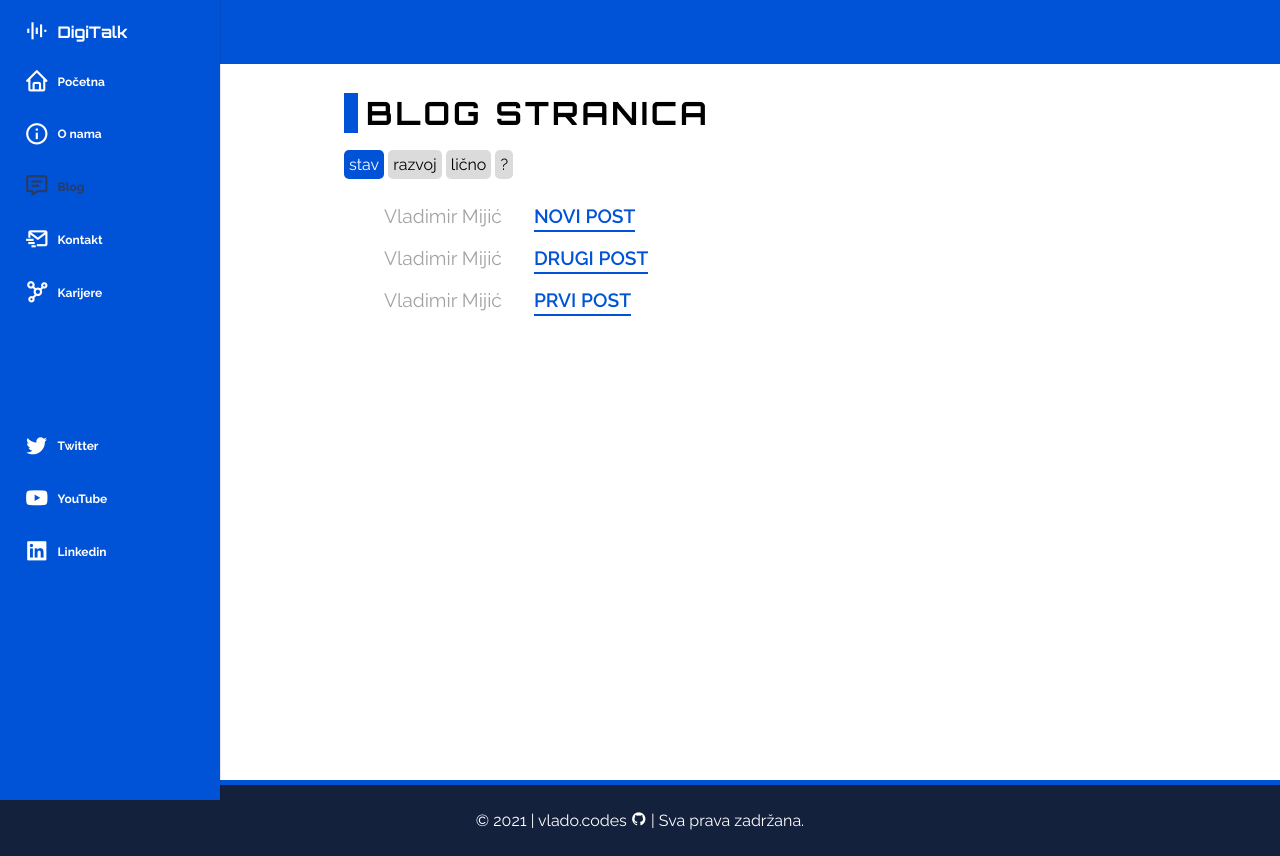
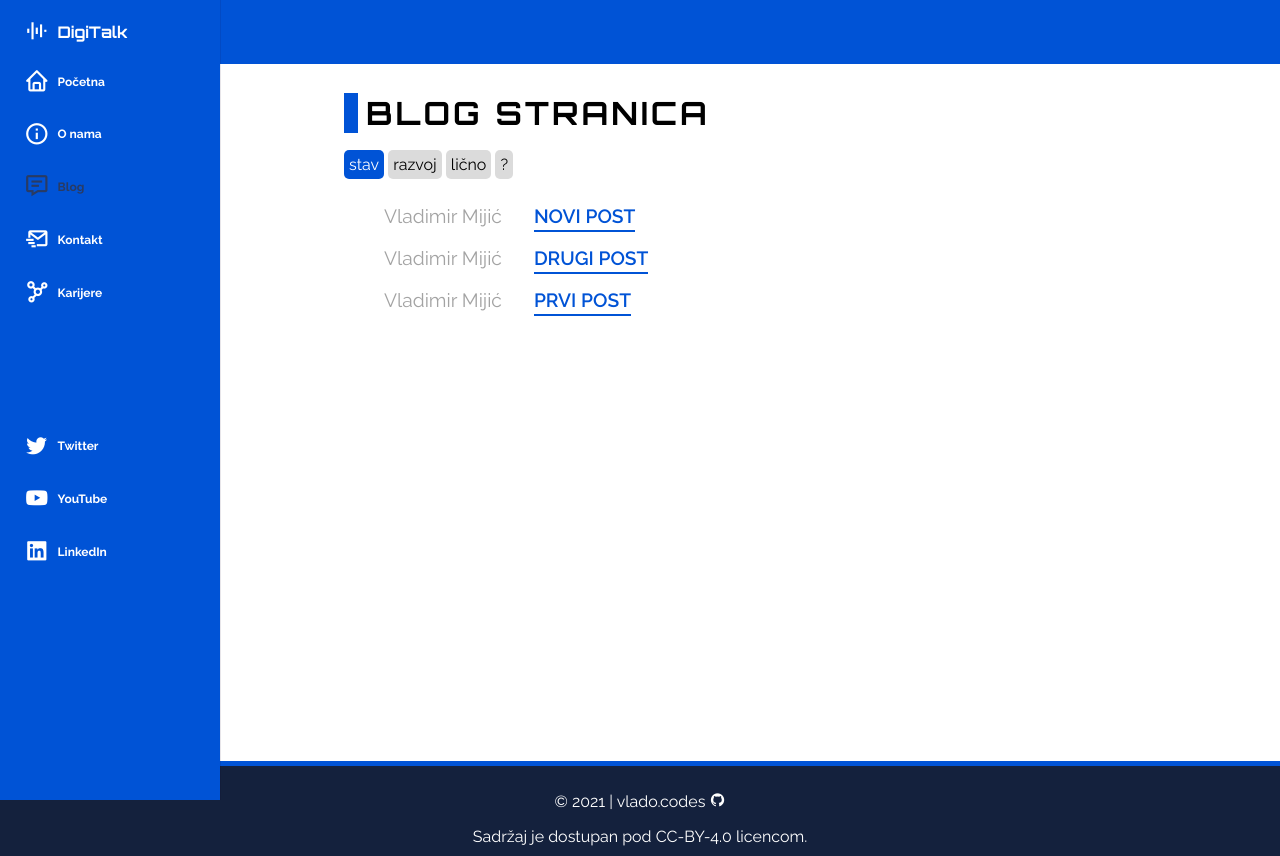
Before and after one commit to neuralmaticv/itas-project_django-cms, a Django app: page /blog/ in a window 1280 px wide. Run offline with Django 3.2, Linux system fonts and the light colour scheme; data comes from the database, SQL or seed files in the repository.

Commit message:
some changes in base template

```diff
--- a/first_app/templates/base.html
+++ b/first_app/templates/base.html
@@ -73,7 +73,7 @@
                 <a class="nav-link" target="_blank" title="Zapratite nas na Linkedin-u!"
                   href="https://www.linkedin.com/">
                   <i class='bx bxl-linkedin-square nav-icon'></i>
-                  <span class="nav-name">Linkedin</span>
+                  <span class="nav-name">LinkedIn</span>
                 </a>
               </div>
             </div>
@@ -95,9 +95,11 @@
 
     <footer class="footer">
       <p>&copy; 2021 |
-        <a href="https://github.com/vladocodes" target="_blank">vlado.codes <i class='bx bxl-github'></i></a> |
-        Sva prava zadržana.
+        <a href="https://github.com/vladocodes" target="_blank">vlado.codes <i class='bx bxl-github'></i></a>
       </p>
+      <div class="copyright">
+        Sadržaj je dostupan pod <a href="https://creativecommons.org/licenses/by/4.0/" target="_blank">CC-BY-4.0</a> licencom.
+      </div>
     </footer>
   </div>
 
```
